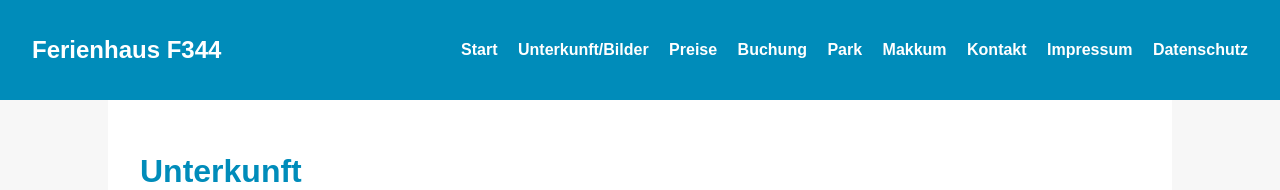
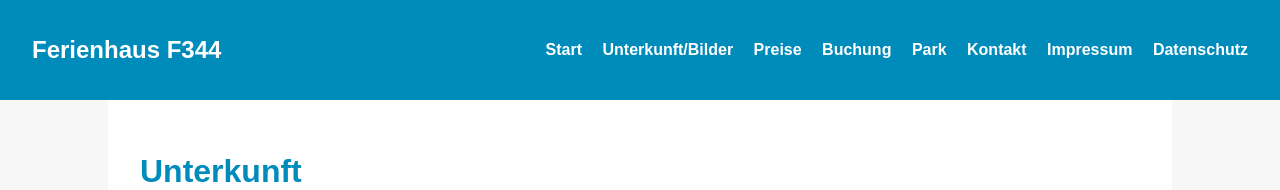
Before and after one commit to AMazko/f344Makkum-Webseite, a plain HTML site: page Unterkunft.html in a window 1280 px wide. Shown: the top 190 px of the page. Drawn offline with nearby package versions, Linux system fonts and the light colour scheme.

Commit message:
Navigation Makkum rausgenommen

```diff
--- a/Unterkunft.html
+++ b/Unterkunft.html
@@ -54,7 +54,6 @@
       <a href="preise.html">Preise</a>
       <a href="buchung.html">Buchung</a>
       <a href="park.html">Park</a>
-      <a href="makkum.html">Makkum</a>
       <a href="kontakt.html">Kontakt</a>
       <a href="impressum.html">Impressum</a>
       <a href="datenschutz.html">Datenschutz</a>
```
